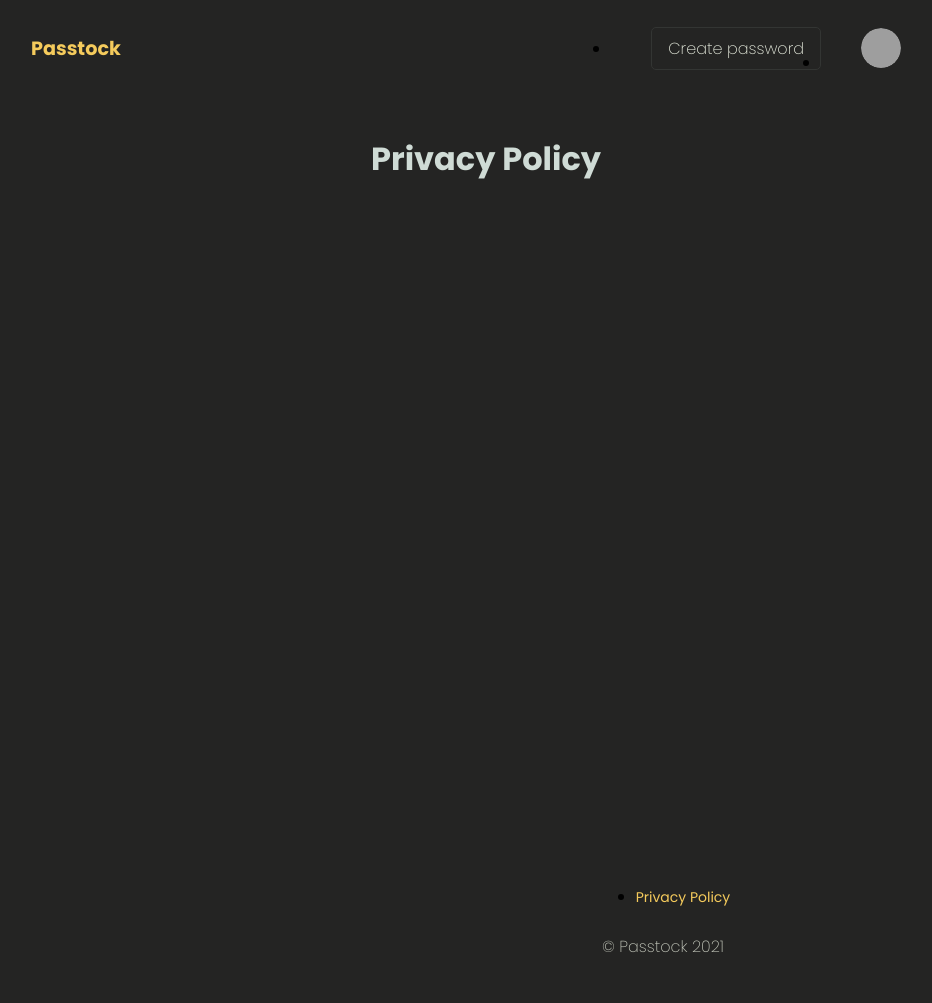
After one commit to Instelce/Passtock, a Django app: page /privacy-policy/ in a window 1280 px wide; the page is wider, and only the part inside the window is pictured. The commit adds this page. Shown: that part, without its empty margins (154-1086 px from the left). Run offline with Django 3.2, Linux system fonts and the light colour scheme; the visitor is signed in with stand-in values (Sample User, id 1); some libraries are stand-ins or nearby versions; grey boxes are pictures that could not be loaded.

Commit message:
Add privacy policy

```diff
--- a/passtock/passtock/settings.py
+++ b/passtock/passtock/settings.py
@@ -74,8 +74,10 @@ WSGI_APPLICATION = 'passtock.wsgi.application'
 EMAIL_BACKEND = 'django.core.mail.backends.smtp.EmailBackend'
 EMAIL_USE_TLS = True
 EMAIL_HOST = 'smtp.gmail.com'
-EMAIL_HOST_USER = os.environ.get('EMAIL_USER')
-EMAIL_HOST_PASSWORD = os.environ.get('EMAIL_PASS')
+EMAIL_HOST_USER = 'intelce.developpement@gmail.com'
+EMAIL_HOST_PASSWORD = 'print(sd7W)'
+# EMAIL_HOST_USER = os.environ.get('EMAIL_USER')
+# EMAIL_HOST_PASSWORD = os.environ.get('EMAIL_PASS')
 EMAIL_PORT = 587
 
 # Database
--- a/passtock/password/static/password/css/main.css
+++ b/passtock/password/static/password/css/main.css
@@ -47,7 +47,7 @@ small {
 }
 
 .container {
-  height: auto;
+  height: 90vh;
   position: relative;
   padding: 20px 14%;
   display: flex;
@@ -190,15 +190,6 @@ small {
 }
 .button__small:hover span {
   color: #F5CB5C;
-}
-
-.transition-fade {
-  transition: 0.4s;
-  opacity: 1;
-}
-
-html.is-animating .transition-fade {
-  opacity: 0;
 }
 
 .link {
@@ -405,6 +396,7 @@ html.is-animating .transition-fade {
 }
 
 #profile {
+  height: 90vh;
   padding: 20px 14%;
 }
 #profile .profile__info {
@@ -570,15 +562,35 @@ html.is-animating .transition-fade {
 }
 
 #detail {
+  height: 90vh;
   display: flex;
   align-items: center;
-  justify-content: center;
   flex-direction: column;
   padding: 20px 14%;
 }
 #detail img {
   width: 200px;
   margin-bottom: 20px;
+}
+
+#privacy-policy {
+  min-height: 90vh;
+  padding: 20px 30%;
+}
+#privacy-policy h1 {
+  margin-bottom: 20px;
+}
+
+footer {
+  width: 100%;
+  padding: 20px 14%;
+  display: flex;
+  align-items: center;
+  justify-content: center;
+  flex-direction: column;
+}
+footer p {
+  margin-top: 10px;
 }
 
 @media only screen and (max-width: 500px) {
--- a/passtock/password/static/password/scss/main.scss
+++ b/passtock/password/static/password/scss/main.scss
@@ -60,7 +60,7 @@ small {
 }
 
 .container {
-  height: auto;
+  height: 90vh;
   position: relative;
   padding: 20px $padding-vertical;
   display: flex;
@@ -242,16 +242,6 @@ small {
   &:hover span {
     color: $color-maize-crayola
   }
-}
-
-// Swup
-.transition-fade {
-  transition: 0.4s;
-  opacity: 1;
-}
-
-html.is-animating .transition-fade {
-  opacity: 0;
 }
 
 // Link
@@ -509,6 +499,7 @@ html.is-animating .transition-fade {
 
 // Profile Page Style
 #profile {
+  height: 90vh;
   padding: 20px $padding-vertical;
 
   .profile__info {
@@ -712,15 +703,39 @@ html.is-animating .transition-fade {
 
 // Detail
 #detail {
+  height: 90vh;
   display: flex;
   align-items: center;
-  justify-content: center;
   flex-direction: column;
   padding: 20px $padding-vertical;
 
   img {
     width: 200px;
     margin-bottom: 20px;
+  }
+}
+
+// Privacy policy Page Style
+#privacy-policy {
+  min-height: 90vh;
+  padding: 20px 30%;
+
+  h1 {
+    margin-bottom: 20px;
+  }
+}
+
+// Footer
+footer {
+  width: 100%;
+  padding: 20px $padding-vertical;
+  display: flex;
+  align-items: center;
+  justify-content: center;
+  flex-direction: column;
+
+  p {
+    margin-top: 10px;
   }
 }
 
--- a/passtock/password/templates/password/base.html
+++ b/passtock/password/templates/password/base.html
@@ -80,6 +80,13 @@
 
     {% block content %}{% endblock content %}
 
+    <footer>
+        <ul>
+            <li><small><a href="{% url 'password:privacy-policy' %}" class="link">Privacy Policy</a></small></li>
+        </ul>
+        <p>&copy; Passtock 2021</p>
+    </footer>
+
     {# Script #}
     {% block script %}
     {% endblock script %}
--- /dev/null
+++ b/passtock/password/templates/password/privacy_policy.html
@@ -0,0 +1,10 @@
+{% extends 'password/base.html' %}
+
+{% block content %}
+    <section id="privacy-policy">
+        <h1>Privacy Policy</h1>
+{#        <p>#}
+{#            This privacy policy is submitted by passtock#}
+{#        </p>#}
+    </section>
+{% endblock content %}
--- a/passtock/password/urls.py
+++ b/passtock/password/urls.py
@@ -6,10 +6,11 @@ handler500 = 'password.views.handler500'
 
 app_name = 'password'
 urlpatterns = [
-    path('<str:username>/dashboard/', Dashboard.as_view(), name="dashboard"),
-    path('<str:username>/password/<int:pk>/', PasswordDetailView.as_view(), name="detail"),
-    path('create/', PasswordCreateView.as_view(), name="create"),
-    path('<str:username>/password/update/<int:pk>/', PasswordUpdateView.as_view(), name="update"),
-    path('<str:username>/password/delete/<int:pk>/', PasswordDeleteView.as_view(), name="delete"),
+    path('<str:username>/dashboard/', Dashboard.as_view(extra_context={'title': 'Dashboard'}), name="dashboard"),
+    path('<str:username>/password/<int:pk>/', PasswordDetailView.as_view(extra_context={'title': 'Detail'}), name="detail"),
+    path('create/', PasswordCreateView.as_view(extra_context={'title': 'Create'}), name="create"),
+    path('<str:username>/password/update/<int:pk>/', PasswordUpdateView.as_view(extra_context={'title': 'Update'}), name="update"),
+    path('<str:username>/password/delete/<int:pk>/', PasswordDeleteView.as_view(extra_context={'title': 'Delete'}), name="delete"),
+    path('privacy-policy/', privacy_policy, name="privacy-policy"),
     path('', home, name="home")
 ]
--- a/passtock/password/views.py
+++ b/passtock/password/views.py
@@ -12,6 +12,10 @@ import json
 
 def home(request):
     return render(request, 'password/home.html')
+
+
+def privacy_policy(request):
+    return render(request, 'password/privacy_policy.html', {'title': 'Privacy Policy'})
 
 
 def handler404(request, exception):
```
Also changed, not shown: 1 other file.
